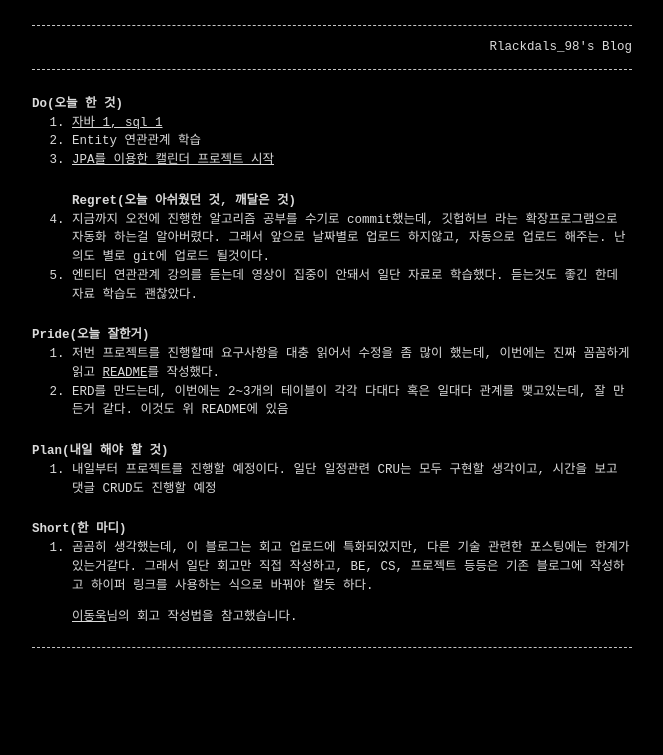
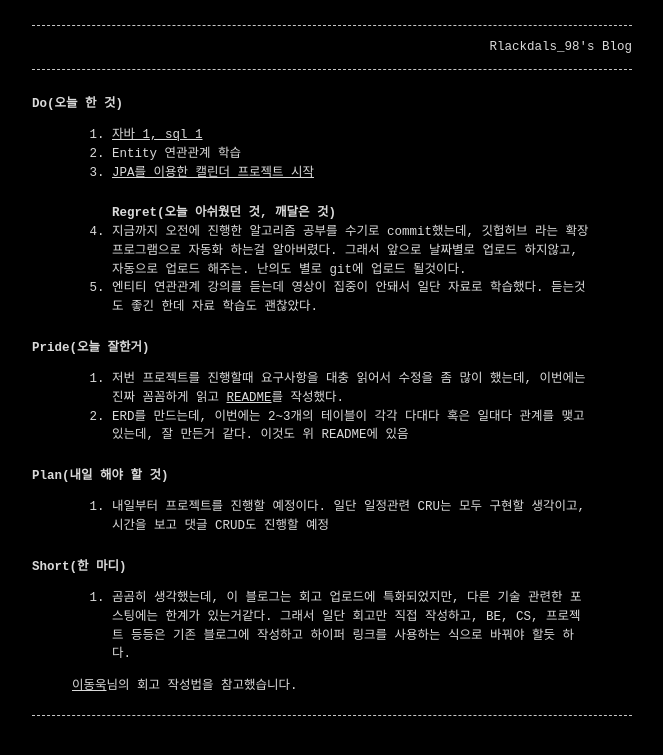
Before and after one commit to Rlackdals981010/Rlackdals981010.github.io, a Jekyll site: the page built from _daily/2024-08-20-일일회고.md, in a window 1280 px wide. Shown: the top 755 px of the page, without its empty margins (308-971 px from the left). Built offline with Jekyll 4.4.1, drawn with Linux system fonts in a browser that asks for light colours.

Commit message:
회고 양식 수정

```diff
--- a/_daily/2024-08-20-일일회고.md
+++ b/_daily/2024-08-20-일일회고.md
@@ -5,21 +5,21 @@ permalink: /daily/20240820
 ---
 
 # Do(오늘 한 것)
-1. [자바 1, sql 1](https://github.com/Rlackdals981010/javacode)
+>1. [자바 1, sql 1](https://github.com/Rlackdals981010/javacode)
 2. Entity 연관관계 학습
 3. [JPA를 이용한 캘린더 프로젝트 시작](https://github.com/Rlackdals981010/SpringJpaCalender)
 # Regret(오늘 아쉬웠던 것, 깨달은 것)
-1. 지금까지 오전에 진행한 알고리즘 공부를 수기로 commit했는데, 깃헙허브 라는 확장프로그램으로 자동화 하는걸 알아버렸다. 그래서 앞으로 날짜별로 업로드 하지않고, 자동으로 업로드 해주는. 난의도 별로 git에 업로드 될것이다.
+>1. 지금까지 오전에 진행한 알고리즘 공부를 수기로 commit했는데, 깃헙허브 라는 확장프로그램으로 자동화 하는걸 알아버렸다. 그래서 앞으로 날짜별로 업로드 하지않고, 자동으로 업로드 해주는. 난의도 별로 git에 업로드 될것이다.
 2. 엔티티 연관관계 강의를 듣는데 영상이 집중이 안돼서 일단 자료로 학습했다. 듣는것도 좋긴 한데 자료 학습도 괜찮았다.
 
 # Pride(오늘 잘한거)
-1. 저번 프로젝트를 진행할때 요구사항을 대충 읽어서 수정을 좀 많이 했는데, 이번에는 진짜 꼼꼼하게 읽고 [README](https://github.com/Rlackdals981010/SpringJpaCalender/blob/main/README.md)를 작성했다.
+>1. 저번 프로젝트를 진행할때 요구사항을 대충 읽어서 수정을 좀 많이 했는데, 이번에는 진짜 꼼꼼하게 읽고 [README](https://github.com/Rlackdals981010/SpringJpaCalender/blob/main/README.md)를 작성했다.
 2. ERD를 만드는데, 이번에는 2~3개의 테이블이 각각 다대다 혹은 일대다 관계를 맺고있는데, 잘 만든거 같다. 이것도 위 README에 있음
 
 # Plan(내일 해야 할 것)
-1. 내일부터 프로젝트를 진행할 예정이다. 일단 일정관련 CRU는 모두 구현할 생각이고, 시간을 보고 댓글 CRUD도 진행할 예정
+>1. 내일부터 프로젝트를 진행할 예정이다. 일단 일정관련 CRU는 모두 구현할 생각이고, 시간을 보고 댓글 CRUD도 진행할 예정
 
 # Short(한 마디)
-1. 곰곰히 생각했는데, 이 블로그는 회고 업로드에 특화되었지만, 다른 기술 관련한 포스팅에는 한계가 있는거같다. 그래서 일단 회고만 직접 작성하고, BE, CS, 프로젝트 등등은 기존 블로그에 작성하고 하이퍼 링크를 사용하는 식으로 바꿔야 할듯 하다.
+>1. 곰곰히 생각했는데, 이 블로그는 회고 업로드에 특화되었지만, 다른 기술 관련한 포스팅에는 한계가 있는거같다. 그래서 일단 회고만 직접 작성하고, BE, CS, 프로젝트 등등은 기존 블로그에 작성하고 하이퍼 링크를 사용하는 식으로 바꿔야 할듯 하다.
 
 > [이동욱](https://dongwooklee96.github.io/)님의 회고 작성법을 참고했습니다.
```
